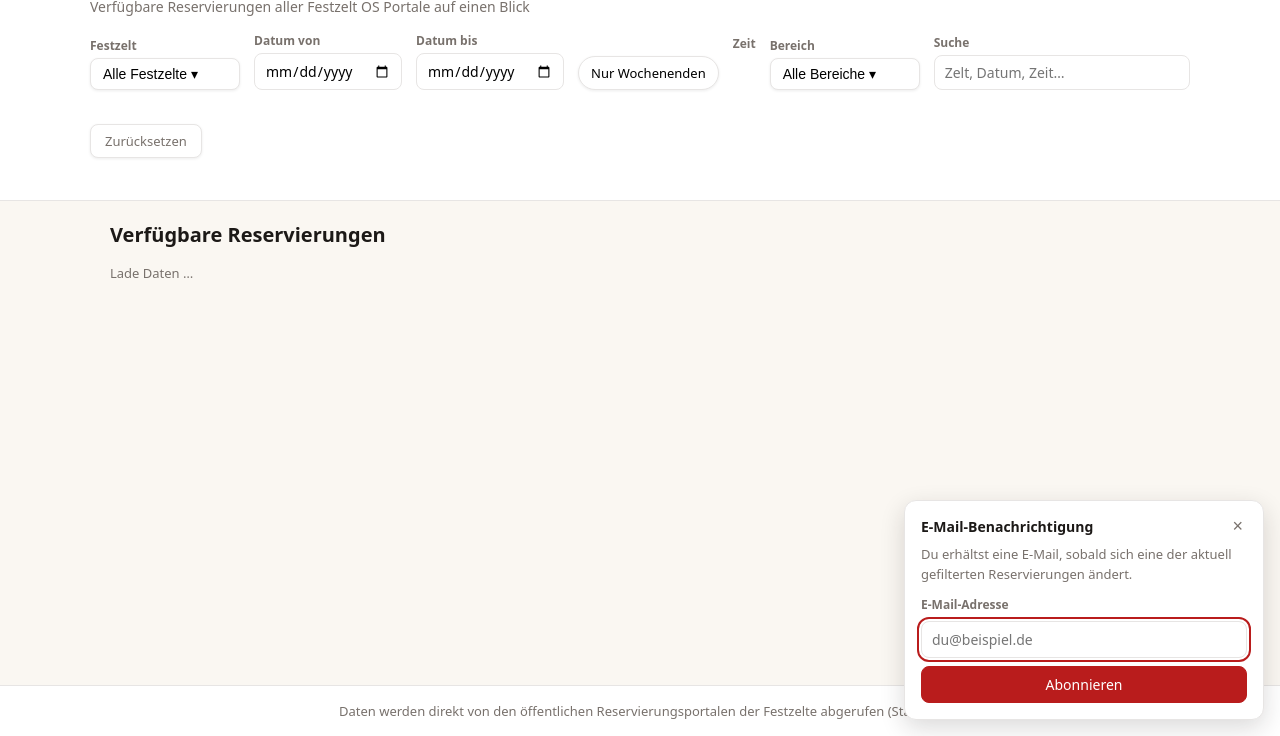
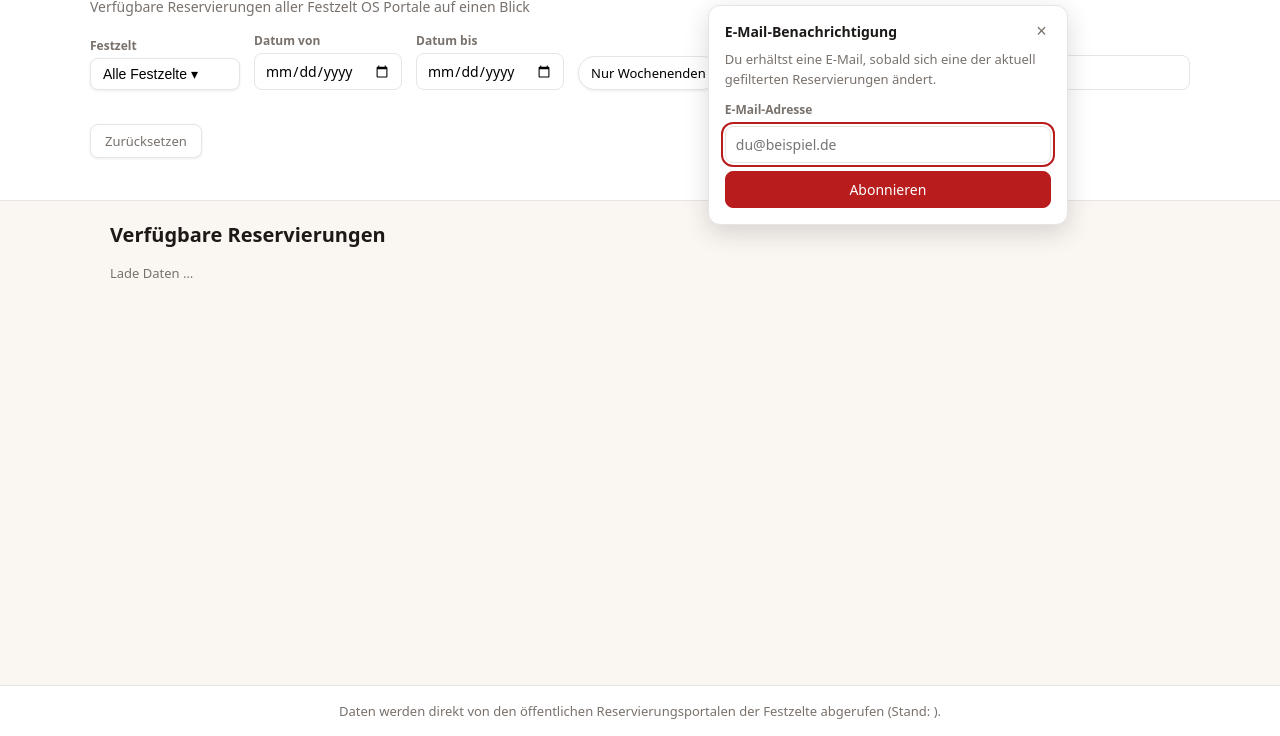
Before and after one commit to dachrisch/platzler-heid, a website: page src/public/index.html in a window 1280 px wide. Both pictures are taken after a click on the button "Benachrichtigen". Shown: the part 64-800 px from the top of the page. Drawn offline with Linux system fonts and the light colour scheme; no server answers.

Commit message:
fix: open email subscribe dialog below subscribe button

```diff
--- a/src/public/index.html
+++ b/src/public/index.html
@@ -24,9 +24,24 @@
         <div class="toolbar">
           <span id="fetched-at" class="muted"></span>
           <span id="progress" class="muted"></span>
-          <button id="subscribe" class="subscribe" type="button" title="E-Mail bei Änderungen der gefilterten Reservierungen">
-            <span id="subscribe-label">Benachrichtigen</span>
-          </button>
+          <div class="subscribe-wrap">
+            <button id="subscribe" class="subscribe" type="button" title="E-Mail bei Änderungen der gefilterten Reservierungen">
+              <span id="subscribe-label">Benachrichtigen</span>
+            </button>
+            <div id="subscribe-panel" class="subscribe-panel" hidden>
+              <div class="subscribe-panel-head">
+                <strong>E-Mail-Benachrichtigung</strong>
+                <button type="button" id="subscribe-close" aria-label="Schließen">×</button>
+              </div>
+              <p class="subscribe-hint">Du erhältst eine E-Mail, sobald sich eine der aktuell gefilterten Reservierungen ändert.</p>
+              <form id="subscribe-form">
+                <label for="subscribe-email">E-Mail-Adresse</label>
+                <input type="email" id="subscribe-email" required placeholder="du@beispiel.de" autocomplete="email" />
+                <button type="submit">Abonnieren</button>
+              </form>
+              <div id="subscribe-msg" class="subscribe-msg" hidden></div>
+            </div>
+          </div>
           <button id="refresh">Aktualisieren</button>
         </div>
       </div>
@@ -99,20 +114,6 @@
       Daten werden direkt von den öffentlichen Reservierungsportalen der Festzelte abgerufen (Stand: <span id="fetched-at-2"></span>)<span id="sched-info"></span>.
     </footer>
 
-    <div id="subscribe-panel" class="subscribe-panel" hidden>
-      <div class="subscribe-panel-head">
-        <strong>E-Mail-Benachrichtigung</strong>
-        <button type="button" id="subscribe-close" aria-label="Schließen">×</button>
-      </div>
-      <p class="subscribe-hint">Du erhältst eine E-Mail, sobald sich eine der aktuell gefilterten Reservierungen ändert.</p>
-      <form id="subscribe-form">
-        <label for="subscribe-email">E-Mail-Adresse</label>
-        <input type="email" id="subscribe-email" required placeholder="du@beispiel.de" autocomplete="email" />
-        <button type="submit">Abonnieren</button>
-      </form>
-      <div id="subscribe-msg" class="subscribe-msg" hidden></div>
-    </div>
-
     <script src="/app.js"></script>
   </body>
 </html>
--- a/src/public/styles.css
+++ b/src/public/styles.css
@@ -116,10 +116,14 @@ header h1 {
 
 /* ---------------- Email subscribe panel ---------------- */
 
+.subscribe-wrap {
+  position: relative;
+}
+
 .subscribe-panel {
-  position: fixed;
-  bottom: 16px;
-  right: 16px;
+  position: absolute;
+  top: calc(100% + 8px);
+  right: 0;
   width: min(360px, calc(100vw - 32px));
   background: var(--card);
   border: 1px solid var(--border);
```
